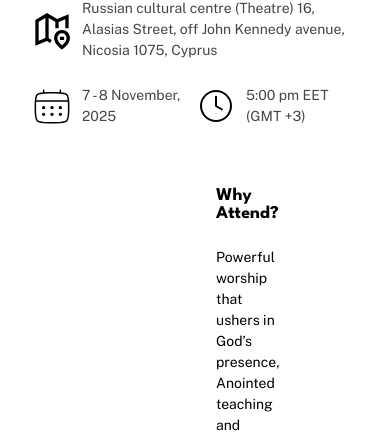
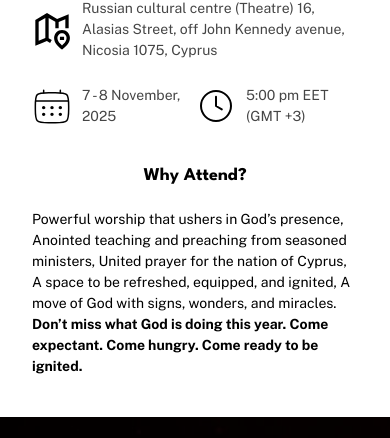
Before and after one commit to B-waist17/Cyprus_Ignite, a React (Create React App) app: page / in a window 390 px wide. Shown: the part 1227-1665 px from the top of the page. Built offline with nearby package versions, Linux system fonts and the light colour scheme.

Commit message:
why attend

```diff
--- a/src/sections/about/about.css
+++ b/src/sections/about/about.css
@@ -109,5 +109,16 @@
         width: 40px;
     }
 
+    .whyAttend {
+        display: flex;
+        flex-direction:column;
+        justify-content: space-between;
+        align-items: center;
+        padding: 20px 16px;
+        background-color: none;
+        margin: 0 auto;
+        gap: 24px;
+    }
+
 
 }
```
